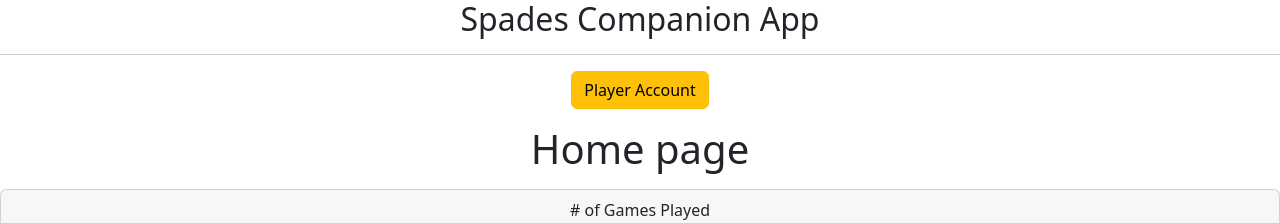
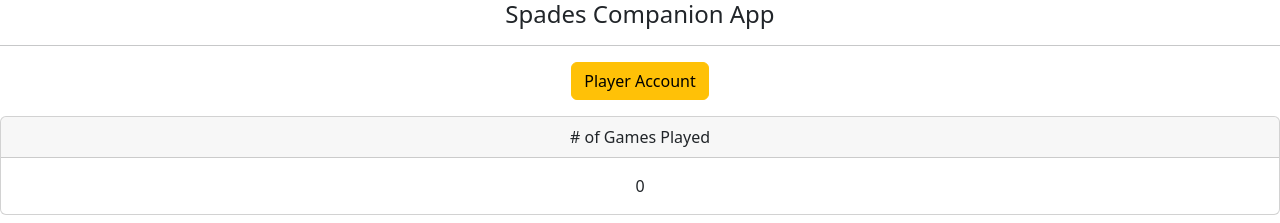
Before and after one commit to Rashad-636/tca-spades, a React (Create React App) app: page /GameInPlay in a window 1280 px wide. Shown: the top 223 px of the page. Built offline with nearby package versions, Linux system fonts and the light colour scheme; no server answers.

Commit message:
more clean up

```diff
--- a/src/App.js
+++ b/src/App.js
@@ -108,7 +108,7 @@ const App = () => {
   return (
     <div className="App">
 
-      <h2>Spades Companion App</h2>
+      <h4>Spades Companion App</h4>
       <hr />
       <HashRouter>
         <Routes>
--- a/src/pages/HomePage.js
+++ b/src/pages/HomePage.js
@@ -79,7 +79,7 @@ export const Homepage = ({gameresults, setEmailKeyInput, emailKeyInput, saveEmai
 
     return (
         <>
-        <Button variant="warning" onClick={handleShow}>
+        <Button className='mb-3' variant="warning" onClick={handleShow}>
             Player Account
         </Button>
 
@@ -110,7 +110,6 @@ export const Homepage = ({gameresults, setEmailKeyInput, emailKeyInput, saveEmai
             </Modal.Footer>
         </Modal>
 
-        <h1 className='m-3'>Home page</h1>
         <Card className='mb-3'>
             <Card.Header>
                 # of Games Played
--- a/src/pages/Setup.js
+++ b/src/pages/Setup.js
@@ -16,6 +16,7 @@ export const Setup = ({setSetupInfo}) => {
 
     const play = () => {
 
+      // Validation for input boxes
       if (playerOne.length <= 2 ||
           playerTwo.length <=  2 ||
           playerThree.length <=  2 ||
@@ -69,7 +70,7 @@ export const Setup = ({setSetupInfo}) => {
       <br/>
       <br/>
 
-    <label className="mb-3"  style={{color: 'red'}}>Team Red</label>
+    <label className="mb-3" style={{color: 'red'}}>Team Red</label>
       <br />
 
       <input
```
